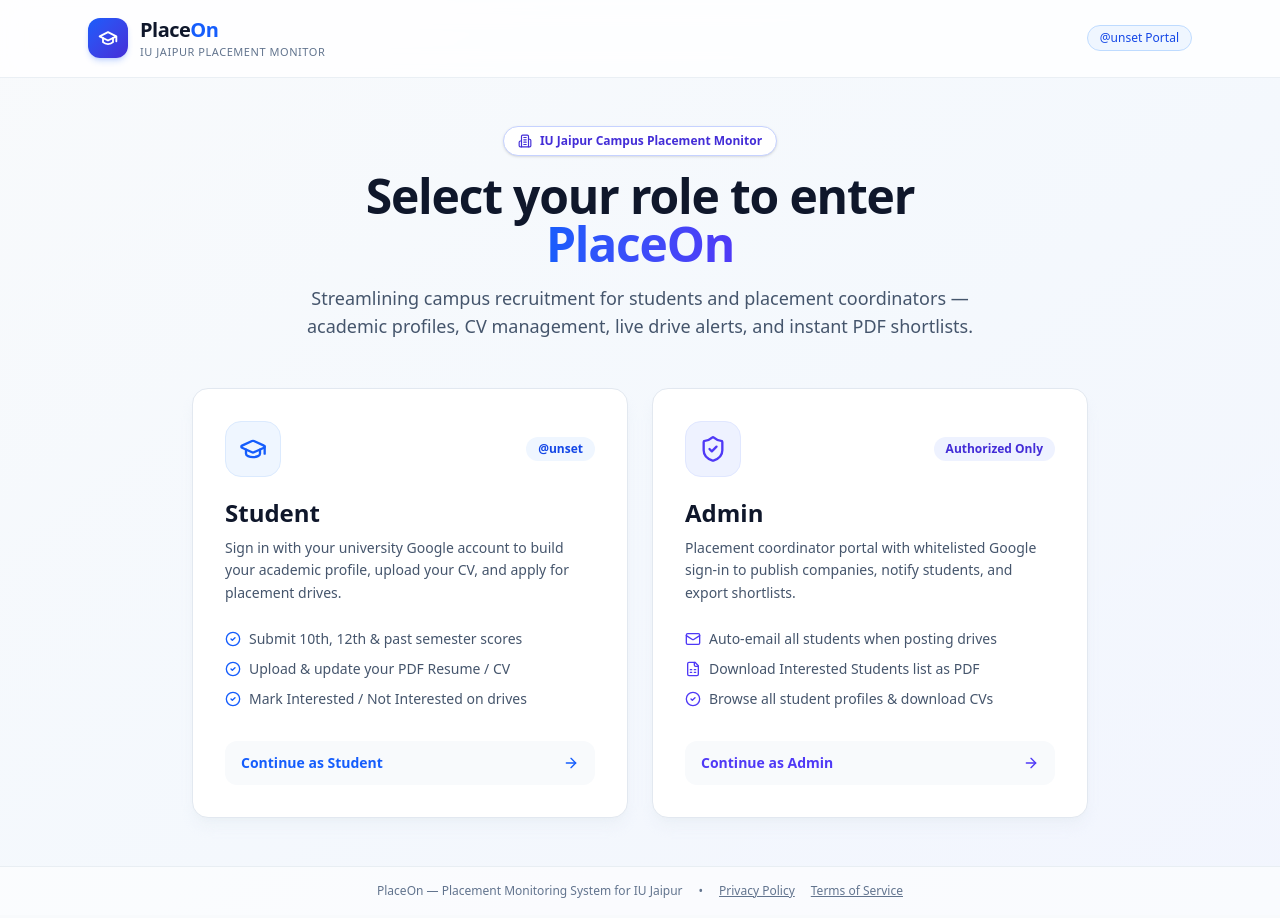
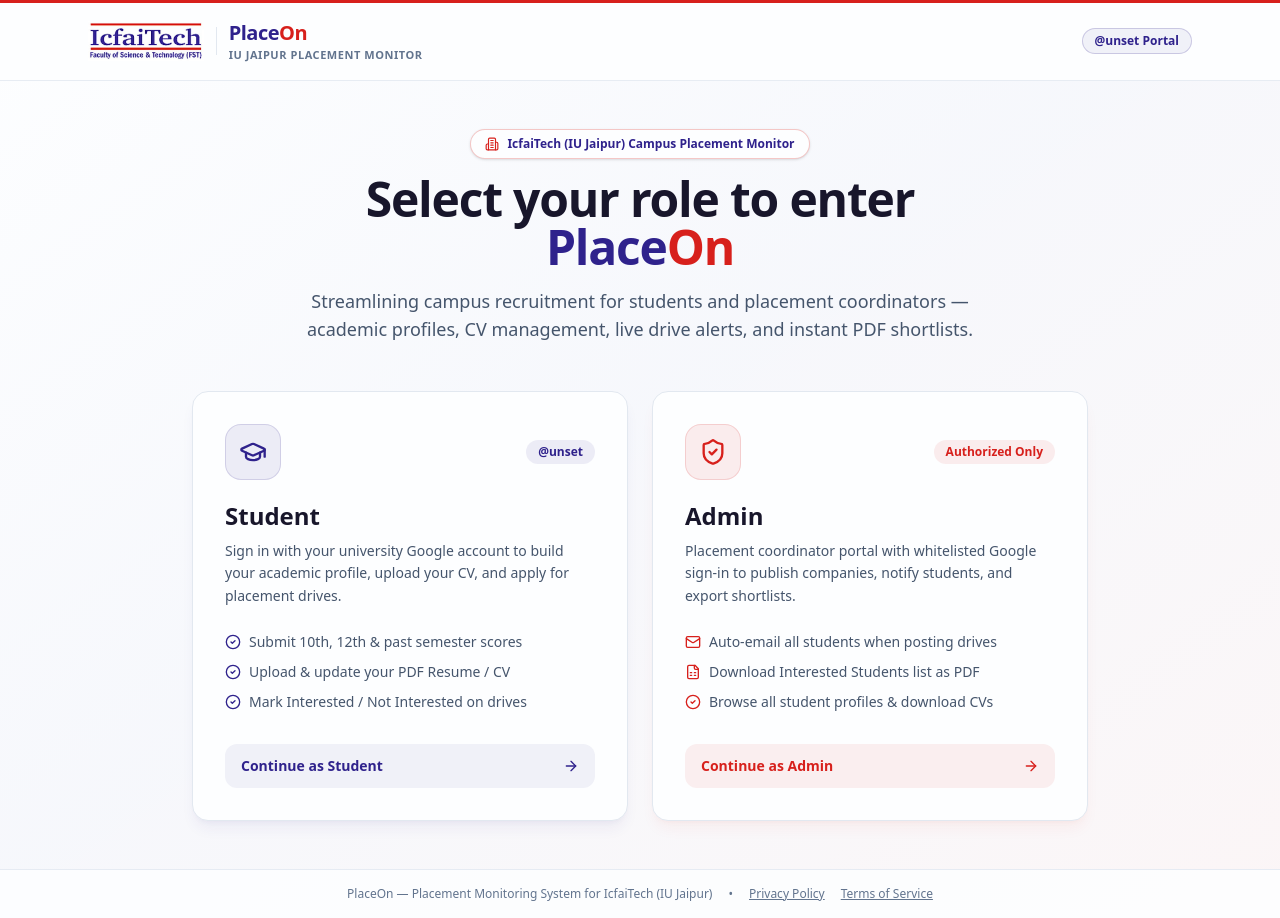
Before and after one commit to gauravaishnavbtech2024-svg/Place_On, a Next.js app: page / in a window 1280 px wide. Built offline with nearby package versions, Linux system fonts and the light colour scheme; no server answers.

Commit message:
Apply IcfaiTech logo and #d7201c, #2f228c, #fdfeff theme

```diff
--- a/src/app/globals.css
+++ b/src/app/globals.css
@@ -1,8 +1,16 @@
 @import "tailwindcss";
 
+@theme {
+  --color-brand-primary: #2f228c;
+  --color-brand-primary-dark: #23186d;
+  --color-brand-accent: #d7201c;
+  --color-brand-accent-dark: #b31915;
+  --color-brand-surface: #fdfeff;
+}
+
 :root {
-  --background: #f8fafc;
-  --foreground: #0f172a;
+  --background: #fdfeff;
+  --foreground: #18162b;
 }
 
 body {
--- a/src/app/layout.tsx
+++ b/src/app/layout.tsx
@@ -4,7 +4,7 @@ import "./globals.css";
 export const metadata: Metadata = {
   title: "PlaceOn | Campus Placement Monitor",
   description:
-    "PlaceOn — Centralized campus placement monitor for IU Jaipur students and placement coordinators.",
+    "PlaceOn — Centralized campus placement monitor for IcfaiTech (IU Jaipur) students and placement coordinators.",
 };
 
 export default function RootLayout({
@@ -14,7 +14,7 @@ export default function RootLayout({
 }>) {
   return (
     <html lang="en">
-      <body className="min-h-screen bg-slate-50 text-slate-900 antialiased">
+      <body className="min-h-screen bg-[#fdfeff] text-[#18162b] antialiased">
         {children}
       </body>
     </html>
--- a/src/app/page.tsx
+++ b/src/app/page.tsx
@@ -41,9 +41,9 @@ export default async function HomePage() {
   }
 
   return (
-    <div className="min-h-screen bg-gradient-to-br from-slate-50 via-blue-50/40 to-indigo-50/60 flex flex-col">
+    <div className="min-h-screen bg-[#fdfeff] bg-gradient-to-br from-[#fdfeff] via-[#2f228c]/[0.03] to-[#d7201c]/[0.04] flex flex-col">
       {/* Top Navbar */}
-      <header className="border-b border-slate-200/70 bg-white/80 backdrop-blur-md">
+      <header className="border-t-[3px] border-t-[#d7201c] border-b border-slate-200/80 bg-[#fdfeff]/95 backdrop-blur-md">
         <div className="mx-auto flex max-w-6xl items-center justify-between px-4 py-4 sm:px-6">
           <PlaceOnLogo />
           <div className="flex items-center gap-3">
@@ -52,7 +52,7 @@ export default async function HomePage() {
                 {activeIsStudent && (
                   <Link
                     href="/student"
-                    className="rounded-lg bg-blue-600 px-3.5 py-2 text-xs sm:text-sm font-semibold text-white hover:bg-blue-700 transition-colors"
+                    className="rounded-lg bg-[#2f228c] px-3.5 py-2 text-xs sm:text-sm font-semibold text-[#fdfeff] hover:bg-[#23186d] transition-colors"
                   >
                     Student Dashboard
                   </Link>
@@ -60,7 +60,7 @@ export default async function HomePage() {
                 {activeIsAdmin && (
                   <Link
                     href="/admin"
-                    className="rounded-lg bg-slate-900 px-3.5 py-2 text-xs sm:text-sm font-semibold text-white hover:bg-slate-800 transition-colors"
+                    className="rounded-lg bg-[#d7201c] px-3.5 py-2 text-xs sm:text-sm font-semibold text-[#fdfeff] hover:bg-[#b31915] transition-colors"
                   >
                     Admin Dashboard
                   </Link>
@@ -68,14 +68,14 @@ export default async function HomePage() {
                 <form action="/api/auth/signout" method="POST">
                   <button
                     type="submit"
-                    className="rounded-lg border border-slate-300 bg-white px-3 py-2 text-xs sm:text-sm font-medium text-slate-700 hover:bg-slate-50 cursor-pointer"
+                    className="rounded-lg border border-slate-300 bg-[#fdfeff] px-3 py-2 text-xs sm:text-sm font-medium text-slate-700 hover:bg-slate-50 cursor-pointer"
                   >
                     Sign Out
                   </button>
                 </form>
               </div>
             ) : (
-              <span className="rounded-full border border-blue-200 bg-blue-50 px-3 py-1 text-xs font-medium text-blue-700">
+              <span className="rounded-full border border-[#2f228c]/20 bg-[#2f228c]/[0.06] px-3 py-1 text-xs font-semibold text-[#2f228c]">
                 @{ALLOWED_STUDENT_DOMAIN} Portal
               </span>
             )}
@@ -86,14 +86,14 @@ export default async function HomePage() {
       {/* Main Content */}
       <main className="mx-auto flex w-full max-w-6xl flex-1 flex-col justify-center px-4 py-12 sm:px-6">
         <div className="mx-auto max-w-2xl text-center mb-12">
-          <div className="mb-4 inline-flex items-center gap-2 rounded-full border border-indigo-200 bg-white px-3.5 py-1.5 text-xs font-semibold text-indigo-700 shadow-sm">
-            <Building2 className="h-3.5 w-3.5" />
-            IU Jaipur Campus Placement Monitor
+          <div className="mb-4 inline-flex items-center gap-2 rounded-full border border-[#d7201c]/25 bg-[#fdfeff] px-3.5 py-1.5 text-xs font-semibold text-[#2f228c] shadow-sm">
+            <Building2 className="h-3.5 w-3.5 text-[#d7201c]" />
+            IcfaiTech (IU Jaipur) Campus Placement Monitor
           </div>
-          <h1 className="text-3xl sm:text-5xl font-extrabold tracking-tight text-slate-900">
+          <h1 className="text-3xl sm:text-5xl font-extrabold tracking-tight text-[#18162b]">
             Select your role to enter{" "}
-            <span className="bg-gradient-to-r from-blue-600 to-indigo-600 bg-clip-text text-transparent">
-              PlaceOn
+            <span className="text-[#2f228c]">
+              Place<span className="text-[#d7201c]">On</span>
             </span>
           </h1>
           <p className="mt-4 text-base sm:text-lg text-slate-600">
@@ -108,19 +108,19 @@ export default async function HomePage() {
           {/* Student Card */}
           <Link
             href="/login/student"
-            className="group relative flex flex-col justify-between rounded-2xl border border-slate-200 bg-white p-8 shadow-lg shadow-slate-200/40 transition-all hover:-translate-y-1 hover:border-blue-300 hover:shadow-xl hover:shadow-blue-500/10"
+            className="group relative flex flex-col justify-between rounded-2xl border border-slate-200 bg-[#fdfeff] p-8 shadow-lg shadow-[#2f228c]/[0.06] transition-all hover:-translate-y-1 hover:border-[#2f228c]/50 hover:shadow-xl hover:shadow-[#2f228c]/15"
           >
             <div>
               <div className="mb-5 flex items-center justify-between">
-                <div className="flex h-14 w-14 items-center justify-center rounded-2xl bg-blue-50 text-blue-600 border border-blue-100 transition-colors group-hover:bg-blue-600 group-hover:text-white">
+                <div className="flex h-14 w-14 items-center justify-center rounded-2xl bg-[#2f228c]/[0.08] text-[#2f228c] border border-[#2f228c]/15 transition-colors group-hover:bg-[#2f228c] group-hover:text-[#fdfeff]">
                   <GraduationCap className="h-7 w-7" />
                 </div>
-                <span className="rounded-full bg-blue-50 px-3 py-1 text-xs font-semibold text-blue-700">
+                <span className="rounded-full bg-[#2f228c]/[0.08] px-3 py-1 text-xs font-semibold text-[#2f228c]">
                   @{ALLOWED_STUDENT_DOMAIN}
                 </span>
               </div>
 
-              <h2 className="text-2xl font-bold text-slate-900">Student</h2>
+              <h2 className="text-2xl font-bold text-[#18162b]">Student</h2>
               <p className="mt-2 text-sm leading-relaxed text-slate-600">
                 Sign in with your university Google account to build your
                 academic profile, upload your CV, and apply for placement drives.
@@ -128,21 +128,21 @@ export default async function HomePage() {
 
               <ul className="mt-6 space-y-2.5 text-sm text-slate-600">
                 <li className="flex items-center gap-2">
-                  <CheckCircle2 className="h-4 w-4 text-blue-600 shrink-0" />
-                  <span>Submit 10th, 12th & past semester scores</span>
+                  <CheckCircle2 className="h-4 w-4 text-[#2f228c] shrink-0" />
+                  <span>Submit 10th, 12th &amp; past semester scores</span>
                 </li>
                 <li className="flex items-center gap-2">
-                  <CheckCircle2 className="h-4 w-4 text-blue-600 shrink-0" />
-                  <span>Upload & update your PDF Resume / CV</span>
+                  <CheckCircle2 className="h-4 w-4 text-[#2f228c] shrink-0" />
+                  <span>Upload &amp; update your PDF Resume / CV</span>
                 </li>
                 <li className="flex items-center gap-2">
-                  <CheckCircle2 className="h-4 w-4 text-blue-600 shrink-0" />
+                  <CheckCircle2 className="h-4 w-4 text-[#2f228c] shrink-0" />
                   <span>Mark Interested / Not Interested on drives</span>
                 </li>
               </ul>
             </div>
 
-            <div className="mt-8 flex items-center justify-between rounded-xl bg-slate-50 px-4 py-3 text-sm font-semibold text-blue-600 transition-colors group-hover:bg-blue-600 group-hover:text-white">
+            <div className="mt-8 flex items-center justify-between rounded-xl bg-[#2f228c]/[0.06] px-4 py-3 text-sm font-semibold text-[#2f228c] transition-colors group-hover:bg-[#2f228c] group-hover:text-[#fdfeff]">
               <span>Continue as Student</span>
               <ArrowRight className="h-4 w-4 transition-transform group-hover:translate-x-1" />
             </div>
@@ -151,19 +151,19 @@ export default async function HomePage() {
           {/* Admin Card */}
           <Link
             href="/login/admin"
-            className="group relative flex flex-col justify-between rounded-2xl border border-slate-200 bg-white p-8 shadow-lg shadow-slate-200/40 transition-all hover:-translate-y-1 hover:border-indigo-300 hover:shadow-xl hover:shadow-indigo-500/10"
+            className="group relative flex flex-col justify-between rounded-2xl border border-slate-200 bg-[#fdfeff] p-8 shadow-lg shadow-[#d7201c]/[0.05] transition-all hover:-translate-y-1 hover:border-[#d7201c]/50 hover:shadow-xl hover:shadow-[#d7201c]/15"
           >
             <div>
               <div className="mb-5 flex items-center justify-between">
-                <div className="flex h-14 w-14 items-center justify-center rounded-2xl bg-indigo-50 text-indigo-600 border border-indigo-100 transition-colors group-hover:bg-indigo-600 group-hover:text-white">
+                <div className="flex h-14 w-14 items-center justify-center rounded-2xl bg-[#d7201c]/[0.08] text-[#d7201c] border border-[#d7201c]/15 transition-colors group-hover:bg-[#d7201c] group-hover:text-[#fdfeff]">
                   <ShieldCheck className="h-7 w-7" />
                 </div>
-                <span className="rounded-full bg-indigo-50 px-3 py-1 text-xs font-semibold text-indigo-700">
+                <span className="rounded-full bg-[#d7201c]/[0.08] px-3 py-1 text-xs font-semibold text-[#d7201c]">
                   Authorized Only
                 </span>
               </div>
 
-              <h2 className="text-2xl font-bold text-slate-900">Admin</h2>
+              <h2 className="text-2xl font-bold text-[#18162b]">Admin</h2>
               <p className="mt-2 text-sm leading-relaxed text-slate-600">
                 Placement coordinator portal with whitelisted Google sign-in to
                 publish companies, notify students, and export shortlists.
@@ -171,21 +171,21 @@ export default async function HomePage() {
 
               <ul className="mt-6 space-y-2.5 text-sm text-slate-600">
                 <li className="flex items-center gap-2">
-                  <Mail className="h-4 w-4 text-indigo-600 shrink-0" />
+                  <Mail className="h-4 w-4 text-[#d7201c] shrink-0" />
                   <span>Auto-email all students when posting drives</span>
                 </li>
                 <li className="flex items-center gap-2">
-                  <FileSpreadsheet className="h-4 w-4 text-indigo-600 shrink-0" />
+                  <FileSpreadsheet className="h-4 w-4 text-[#d7201c] shrink-0" />
                   <span>Download Interested Students list as PDF</span>
                 </li>
                 <li className="flex items-center gap-2">
-                  <CheckCircle2 className="h-4 w-4 text-indigo-600 shrink-0" />
-                  <span>Browse all student profiles & download CVs</span>
+                  <CheckCircle2 className="h-4 w-4 text-[#d7201c] shrink-0" />
+                  <span>Browse all student profiles &amp; download CVs</span>
                 </li>
               </ul>
             </div>
 
-            <div className="mt-8 flex items-center justify-between rounded-xl bg-slate-50 px-4 py-3 text-sm font-semibold text-indigo-600 transition-colors group-hover:bg-indigo-600 group-hover:text-white">
+            <div className="mt-8 flex items-center justify-between rounded-xl bg-[#d7201c]/[0.07] px-4 py-3 text-sm font-semibold text-[#d7201c] transition-colors group-hover:bg-[#d7201c] group-hover:text-[#fdfeff]">
               <span>Continue as Admin</span>
               <ArrowRight className="h-4 w-4 transition-transform group-hover:translate-x-1" />
             </div>
@@ -193,14 +193,14 @@ export default async function HomePage() {
         </div>
       </main>
 
-      <footer className="border-t border-slate-200/70 bg-white/60 py-4 text-center text-xs text-slate-500">
+      <footer className="border-t border-slate-200/80 bg-[#fdfeff]/90 py-4 text-center text-xs text-slate-500">
         <div className="mx-auto flex max-w-6xl flex-wrap items-center justify-center gap-4 px-4">
-          <span>PlaceOn — Placement Monitoring System for IU Jaipur</span>
+          <span>PlaceOn — Placement Monitoring System for IcfaiTech (IU Jaipur)</span>
           <span>&bull;</span>
-          <Link href="/privacy" className="hover:text-slate-800 underline">
+          <Link href="/privacy" className="hover:text-[#2f228c] underline">
             Privacy Policy
           </Link>
-          <Link href="/terms" className="hover:text-slate-800 underline">
+          <Link href="/terms" className="hover:text-[#2f228c] underline">
             Terms of Service
           </Link>
         </div>
--- a/src/components/PlaceOnLogo.tsx
+++ b/src/components/PlaceOnLogo.tsx
@@ -1,3 +1,4 @@
+import Image from "next/image";
 import Link from "next/link";
 
 interface PlaceOnLogoProps {
@@ -11,26 +12,21 @@ export function PlaceOnLogo({
 }: PlaceOnLogoProps) {
   return (
     <Link href={href} className="inline-flex items-center gap-3 group">
-      <div className="flex h-10 w-10 items-center justify-center rounded-xl bg-gradient-to-br from-blue-600 to-indigo-700 text-white shadow-md shadow-blue-600/20 transition-transform group-hover:scale-105">
-        <svg
-          className="h-5 w-5"
-          viewBox="0 0 24 24"
-          fill="none"
-          stroke="currentColor"
-          strokeWidth="2.2"
-          strokeLinecap="round"
-          strokeLinejoin="round"
-        >
-          <path d="M22 10v6M2 10l10-5 10 5-10 5z" />
-          <path d="M6 12v5c3 3 9 3 12 0v-5" />
-        </svg>
-      </div>
+      <Image
+        src="/icfaitech-logo.png"
+        alt="IcfaiTech Faculty of Science & Technology (FST)"
+        width={425}
+        height={147}
+        priority
+        className="h-10 w-auto shrink-0 object-contain transition-transform group-hover:scale-[1.02]"
+      />
+      <span className="hidden sm:block h-7 w-px bg-slate-200" />
       <div className="flex flex-col">
-        <span className="text-xl font-bold tracking-tight text-slate-900">
-          Place<span className="text-blue-600">On</span>
+        <span className="text-xl font-bold tracking-tight text-[#2f228c]">
+          Place<span className="text-[#d7201c]">On</span>
         </span>
         {subtitle && (
-          <span className="text-[11px] font-medium uppercase tracking-wider text-slate-500">
+          <span className="text-[11px] font-semibold uppercase tracking-wider text-slate-500">
             {subtitle}
           </span>
         )}
```
Also changed, not shown: src/app/privacy/page.tsx (+5 -5 lines), src/app/terms/page.tsx (+5 -5 lines), src/components/AdminDashboardClient.tsx (+33 -33 lines), src/components/GoogleSignInCard.tsx (+15 -15 lines), src/components/StudentDashboardClient.tsx (+20 -20 lines), src/lib/email.ts (+8 -8 lines), src/lib/pdf.ts (+9 -7 lines), public/icfaitech-logo.png (added).
